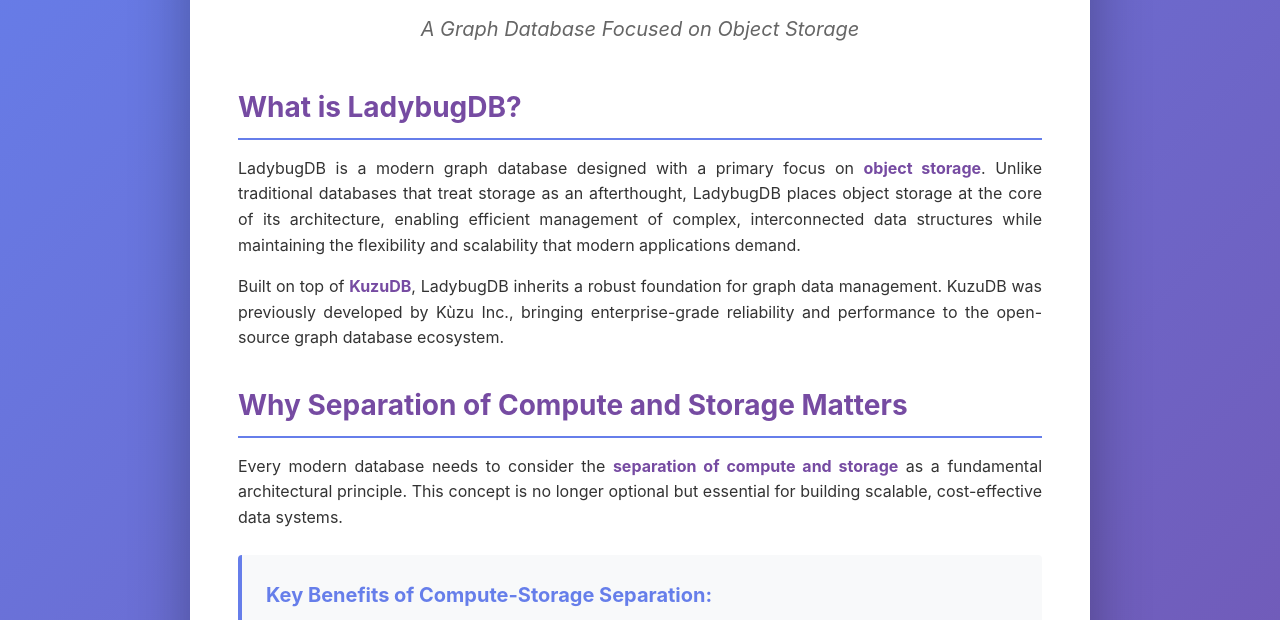
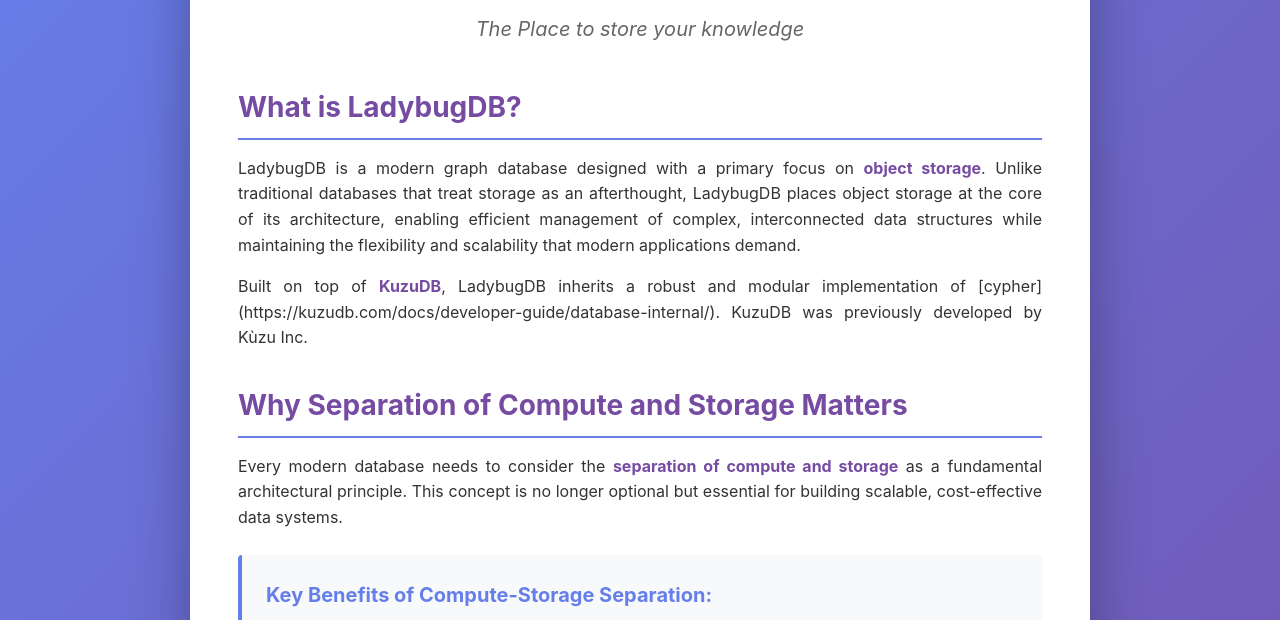
Before and after one commit to LadybugDB/ladybugdb-web, a plain HTML site: page index.html in a window 1280 px wide. Shown: the part 147-767 px from the top of the page. Drawn offline with Linux system fonts and the light colour scheme.

Commit message:
Revise tagline and enhance description in index.html
Updated tagline and improved description of LadybugDB.

```diff
--- a/index.html
+++ b/index.html
@@ -98,7 +98,7 @@
 <body>
     <div class="container">
         <h1>LadybugDB</h1>
-        <p class="tagline">A Graph Database Focused on Object Storage</p>
+        <p class="tagline">The Place to store your knowledge</p>
 
         <h2>What is LadybugDB?</h2>
         <p>
@@ -108,9 +108,8 @@
             while maintaining the flexibility and scalability that modern applications demand.
         </p>
         <p>
-            Built on top of <strong>KuzuDB</strong>, LadybugDB inherits a robust foundation for graph data management.
-            KuzuDB was previously developed by Kùzu Inc., bringing enterprise-grade reliability and performance to
-            the open-source graph database ecosystem.
+            Built on top of <strong>KuzuDB</strong>, LadybugDB inherits a robust and modular implementation of [cypher](https://kuzudb.com/docs/developer-guide/database-internal/).
+            KuzuDB was previously developed by Kùzu Inc.
         </p>
 
         <h2>Why Separation of Compute and Storage Matters</h2>
```
